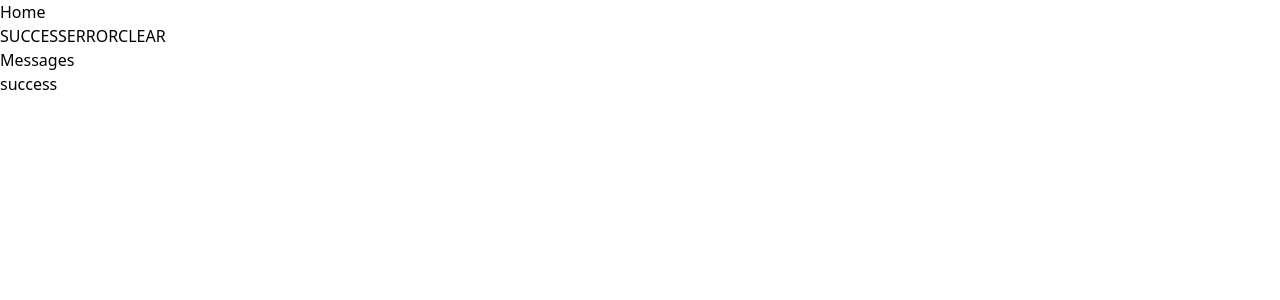
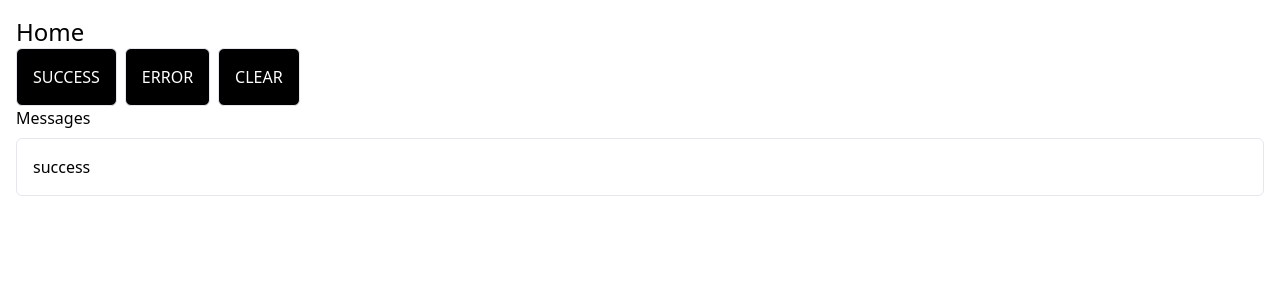
Before and after one commit to lucasgladding/vue-ui-state, a Vue app: page / in a window 1280 px wide. Both pictures are taken after a click on the button "SUCCESS". Shown: the top 300 px of the page. Built offline with nearby package versions, Linux system fonts and the light colour scheme.

Commit message:
Updated styles.

```diff
--- a/src/App.vue
+++ b/src/App.vue
@@ -1,6 +1,8 @@
 <template>
-  <Home />
-  <Messages />
+  <main class="p-4">
+    <Home />
+    <Messages />
+  </main>
 </template>
 
 <script setup>
--- /dev/null
+++ b/src/components/Button.vue
@@ -0,0 +1,16 @@
+<template>
+  <button @click="emit('click')" class="bg-black border p-4 rounded-md text-white">{{label}}</button>
+</template>
+
+<script setup lang="ts">
+import {defineEmits, defineProps} from 'vue';
+
+const emit = defineEmits<{
+  // eslint-disable-next-line no-unused-vars
+  (event: 'click'): void
+}>()
+
+defineProps<{
+  label: string,
+}>()
+</script>
--- a/src/components/Home.vue
+++ b/src/components/Home.vue
@@ -1,14 +1,18 @@
 <template>
   <div>
-    <h1>Home</h1>
-    <button @click="success('success')">SUCCESS</button>
-    <button @click="error('error')">ERROR</button>
-    <button @click="clear">CLEAR</button>
+    <h1 class="text-2xl">Home</h1>
+    <Layout>
+      <Button @click="success('success')" label="SUCCESS" />
+      <Button @click="error('error')" label="ERROR" />
+      <Button @click="clear()" label="CLEAR" />
+    </Layout>
   </div>
 </template>
 
-<script setup>
+<script setup lang="ts">
 import {useErrorState} from '@/composables/useErrorState';
+import Button from '@/components/Button.vue';
+import Layout from '@/components/Layout.vue'
 
 const {success, error, clear} = useErrorState()
 </script>
--- /dev/null
+++ b/src/components/Layout.vue
@@ -0,0 +1,5 @@
+<template>
+  <div class="flex gap-x-2">
+    <slot name="default" />
+  </div>
+</template>
--- /dev/null
+++ b/src/components/Message.vue
@@ -0,0 +1,11 @@
+<template>
+  <div class="border p-4 rounded-md">{{text}}</div>
+</template>
+
+<script setup lang="ts">
+import {defineProps} from 'vue';
+
+defineProps<{
+  text: string,
+}>()
+</script>
--- a/src/components/Messages.vue
+++ b/src/components/Messages.vue
@@ -3,14 +3,15 @@
     <h1>Messages</h1>
     <TransitionGroup name="messages" tag="ul">
       <li v-for="message in messages" :key="message.id">
-        <p>{{message.text}}</p>
+        <Message :text="message.text" class="my-2" />
       </li>
     </TransitionGroup>
   </div>
 </template>
 
-<script setup>
+<script setup lang="ts">
 import {useErrorState} from '@/composables/useErrorState';
+import Message from '@/components/Message'
 
 const {messages} = useErrorState()
 </script>
```
